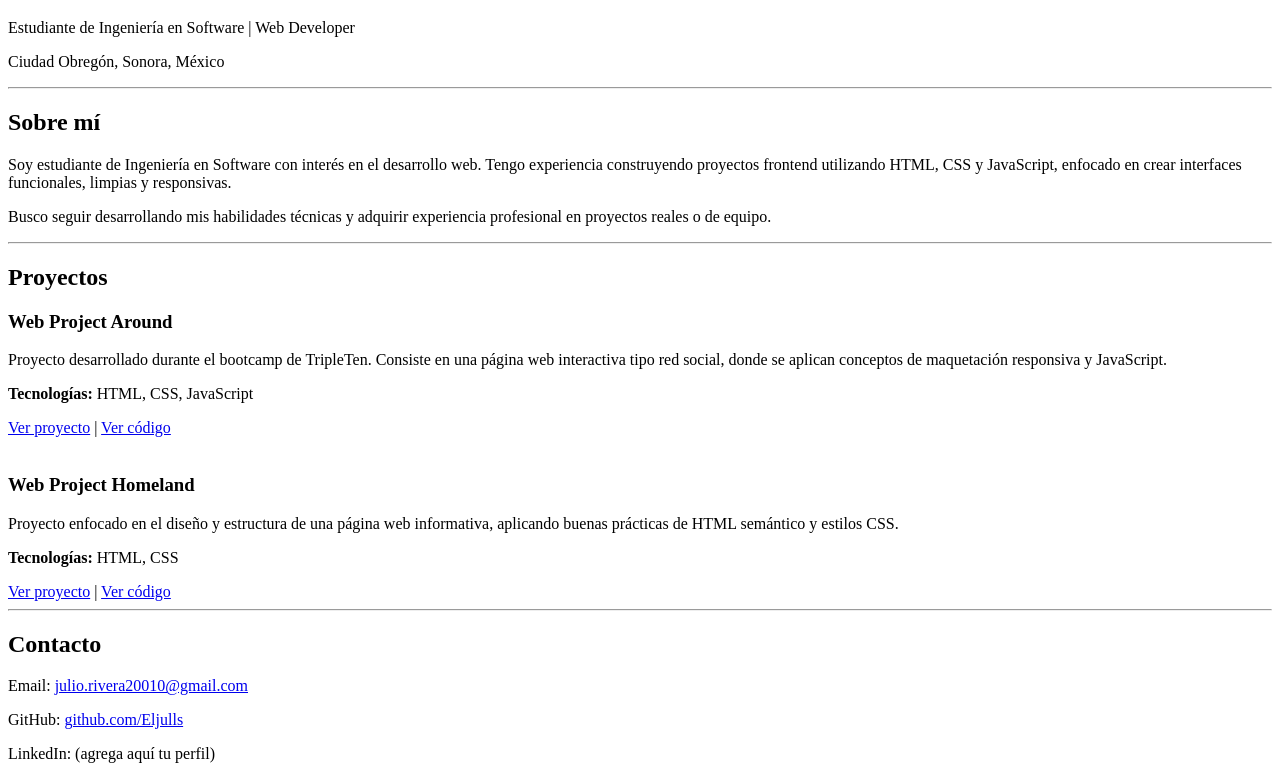
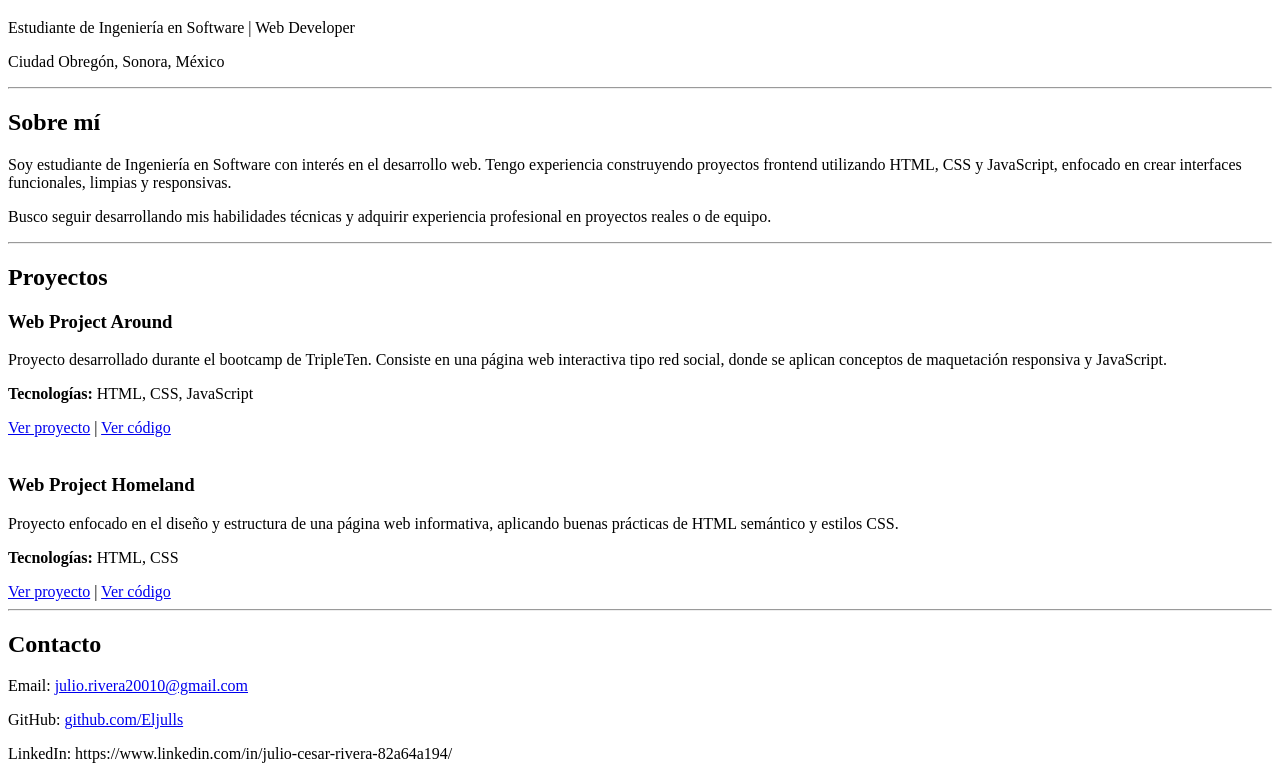
Before and after one commit to Eljulls/juliorivera.github.io, a plain HTML site: page index.html in a window 1280 px wide. Shown: the part 61-840 px from the top of the page. Drawn offline with Linux system fonts and the light colour scheme.

Commit message:
Update index.html

```diff
--- a/index.html
+++ b/index.html
@@ -69,7 +69,7 @@
     <h2>Contacto</h2>
     <p>Email: <a href="mailto:julio.rivera20010@gmail.com">julio.rivera20010@gmail.com</a></p>
     <p>GitHub: <a href="https://github.com/Eljulls" target="_blank">github.com/Eljulls</a></p>
-    <p>LinkedIn: (agrega aquí tu perfil)</p>
+    <p>LinkedIn: https://www.linkedin.com/in/julio-cesar-rivera-82a64a194/</p>
   </section>
 
 </body>
```
